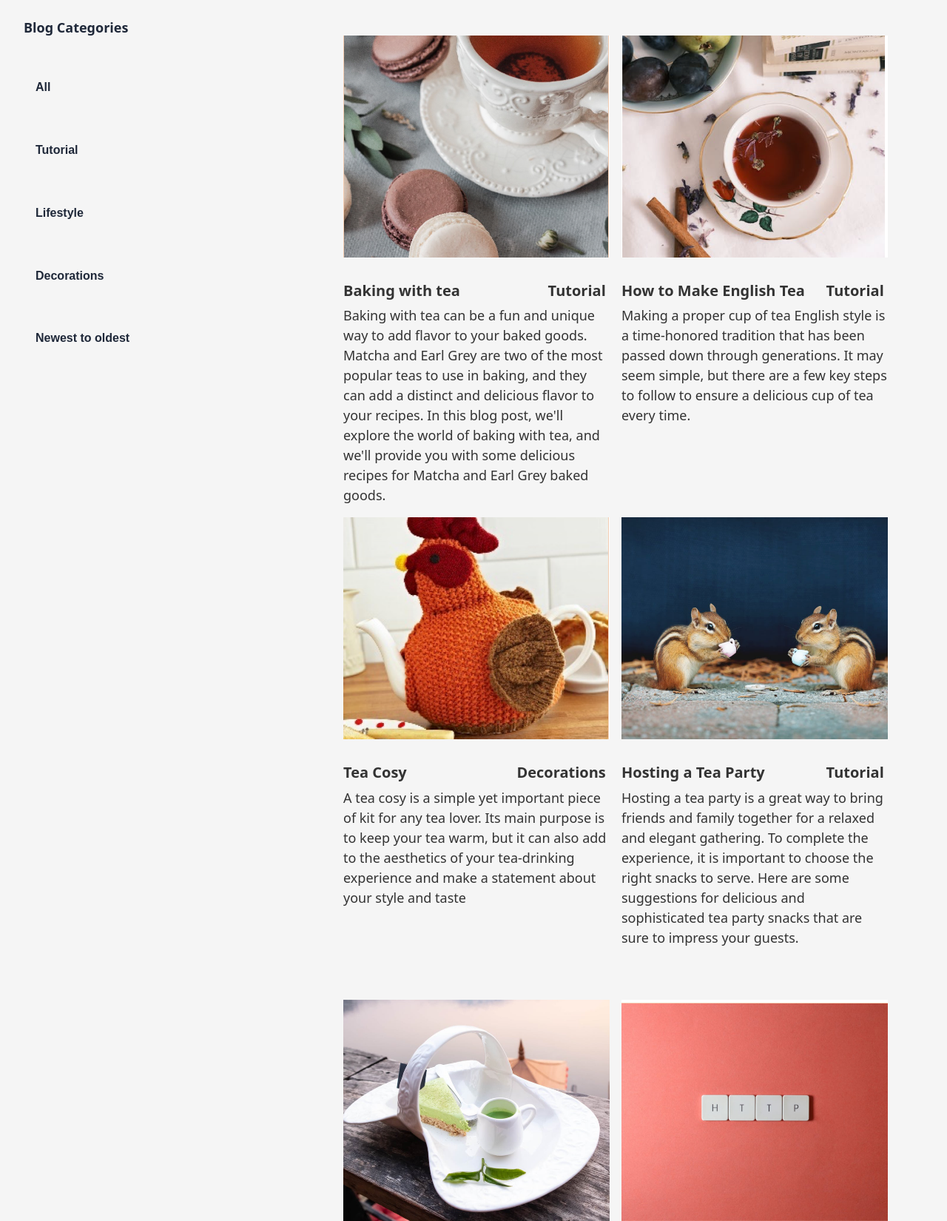
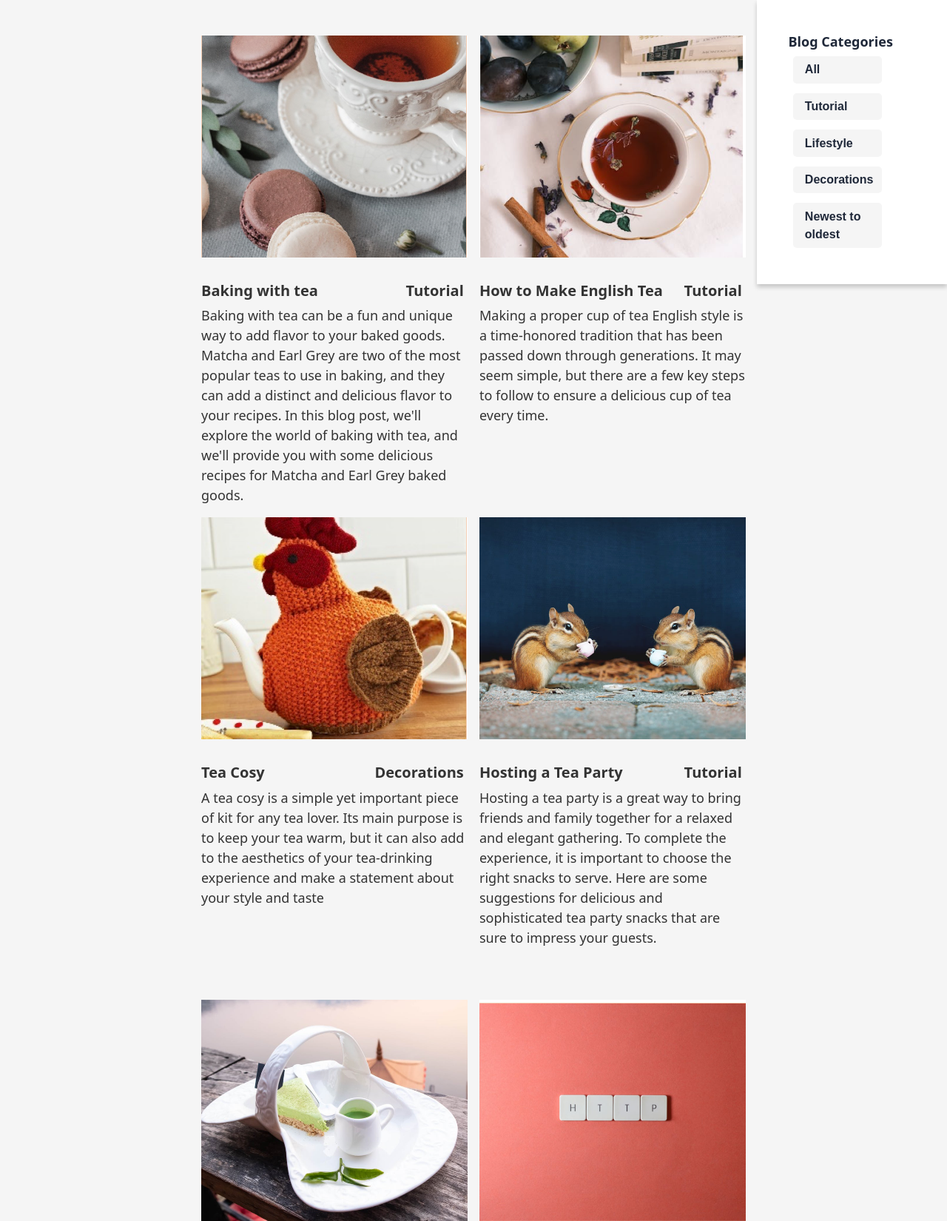
Before and after one commit to rogerb5/winter2023-cscd378-blog-final, a PHP site: page / in a window 1280 px wide. Shown: the part 240-1890 px from the top of the page at 74% size. Run offline with PHP 8.4, Linux system fonts and the light colour scheme.

Commit message:
implement sliding navigation bar

```diff
--- a/css/style.css
+++ b/css/style.css
@@ -90,10 +90,18 @@ main {
 }
 
 main aside {
-    height: 100%;
-    position: sticky;
-    top: 0;
-    width: 25%;
+    position: fixed;
+    top: 30%;
+    right: 0%;
+    padding: 1.333rem;
+    transition: transform 300ms ease;
+    transform: translate(0px);
+    background-color: white;
+    box-shadow: 0px 4px 6px 0 hsla(0, 0%, 0%, 0.2);
+}
+
+main aside.active {
+    transform: translate(100%);
 }
 
 /* MAIN Aside Div *************************/
@@ -102,8 +110,8 @@ main aside div {
     flex-direction: column;
     justify-content: space-around;
     align-items: flex-start;
-    height: 500px;
-    /* padding: var(--blog-primary-padding); */
+    padding: 1.333rem;
+    background-color: white;
 }
 
 main aside div p.button-p {
@@ -123,12 +131,18 @@ button.sort {
     border-radius: 5px;
     font-weight: bold;
     padding: 0.4rem 1rem 0.4rem 1rem;
+    margin: 0.4rem;
 }
 
 button.btn:hover,
 button.sort:hover {
     background-color: var(--blog-primary-color);
     cursor: pointer;
+}
+
+button.close {
+    background-color: rgb(221, 122, 122);
+    text-align: center;
 }
 
 /* Section Blog Grid Styling *****************************/
@@ -192,11 +206,6 @@ p.blog-p {
     font-size: 18px;
     font-weight: 400;
     color: var(--blog-third-color);
-}
-
-/* Custom Heights */
-.cosy {
-    height: 300px;
 }
 
 /* LOGIN.html page styles ************************/
--- a/js/app.js
+++ b/js/app.js
@@ -4,6 +4,12 @@ const itemTag = Array.from(document.querySelectorAll("div.item"));
 const sectionGrid = document.querySelector('section.blog-grid');
 const sortBtn = document.querySelector("button.sort");
 const spanTag = document.querySelector("span");
+const hamburgerMenu = document.querySelector('.hamburger');
+const asideMenu = document.querySelector("main aside");
+
+hamburgerMenu.addEventListener('click', () => {
+    asideMenu.classList.toggle('active');
+})
 
 /*
     Sorts the order of blog posts according
```
